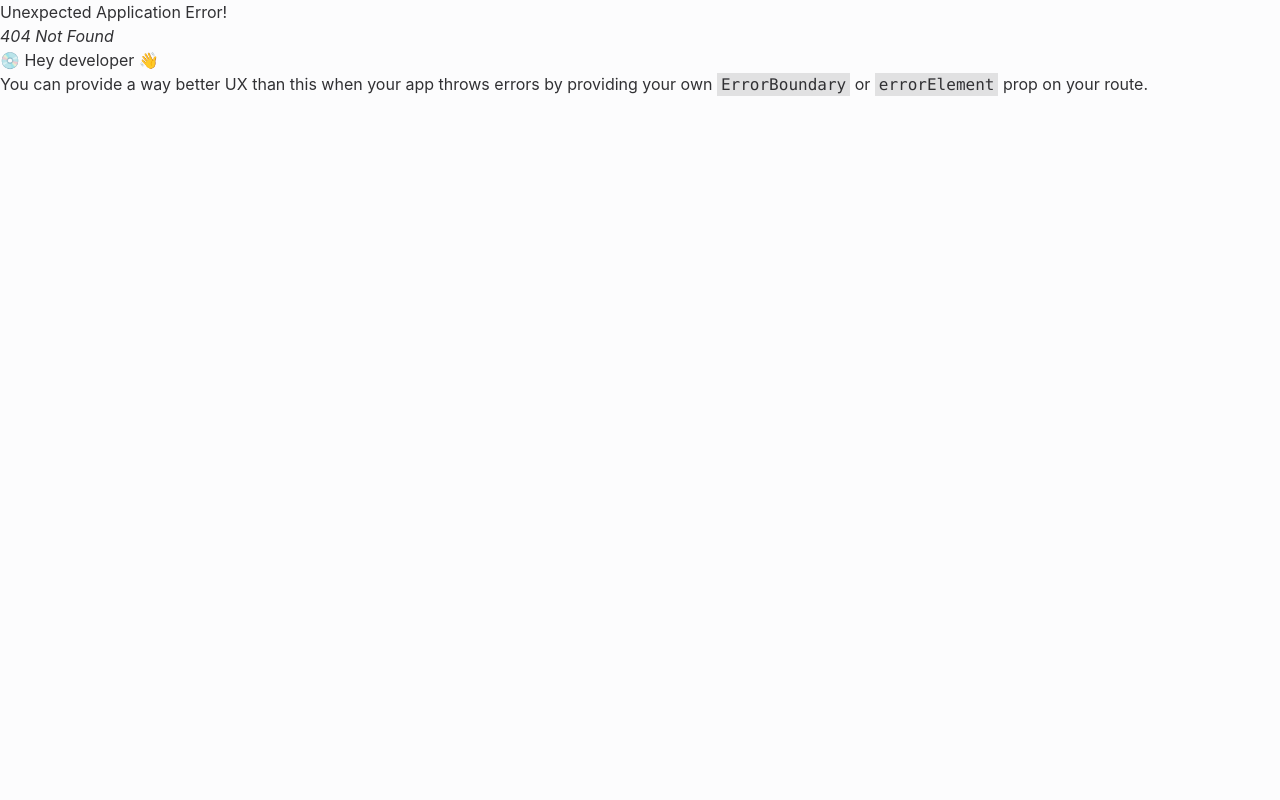
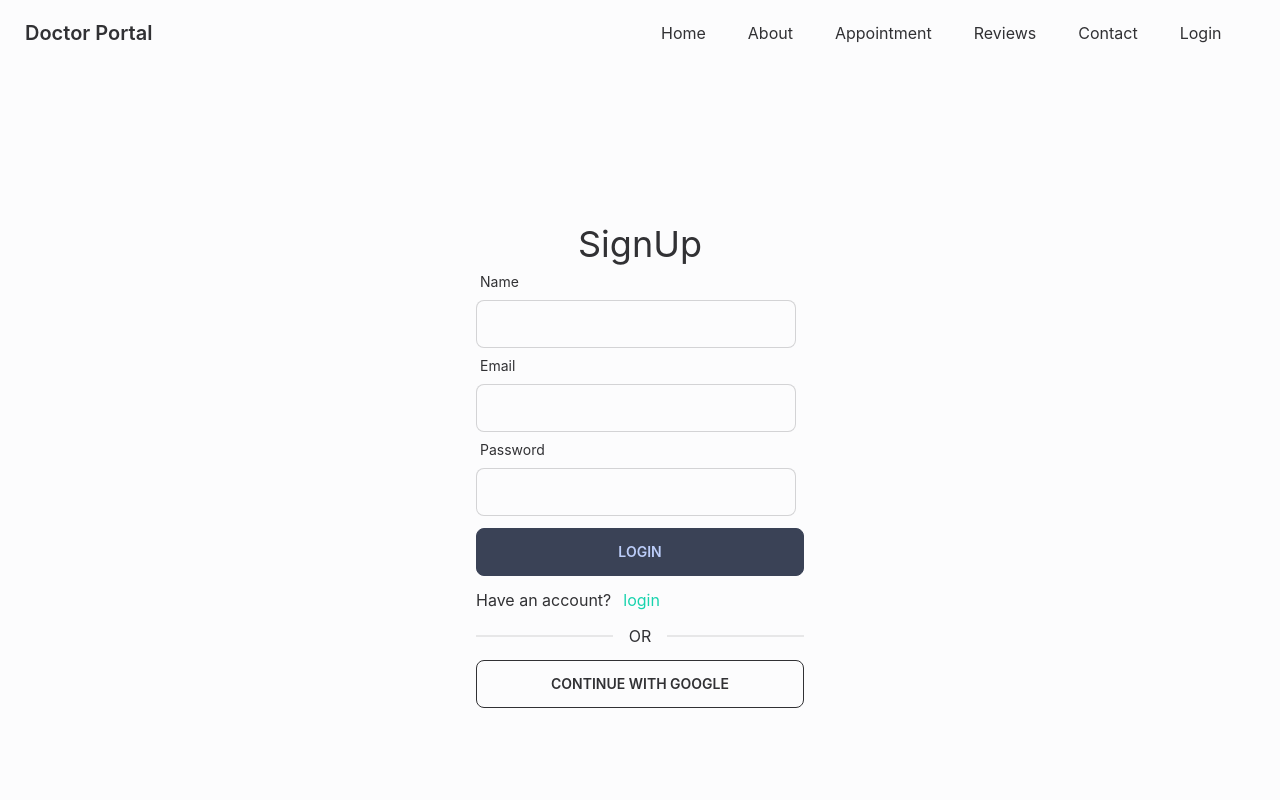
Before and after one commit to Flocky05/doctor-portal-client, a React (Create React App) app: page /signup in a window 1280 px wide. Before the commit this address had no page. Shown: the top 800 px of the page. Built offline with nearby package versions, Linux system fonts and the light colour scheme.

Commit message:
complete signup design

```diff
--- a/src/Pages/Login/Login/Login.js
+++ b/src/Pages/Login/Login/Login.js
@@ -41,7 +41,7 @@
                     <input className='btn btn-accent px-3 w-full' type="submit" value="Login" />
                     <div className='flex mt-3'>
                         <p className='gap-3 mr-3'>New to Doctors Portal?</p>
-                        <Link to='/Register' className='text-secondary'>Create new account</Link>
+                        <Link to='/signup' className='text-secondary'> new account</Link>
                     </div>
                     <div className="divider">OR</div>
                     <button className="btn btn-outline w-full">CONTINUE WITH GOOGLE</button>
--- /dev/null
+++ b/src/Pages/SignUp/SignUp.js
@@ -0,0 +1,58 @@
+import React from 'react';
+import { useForm } from 'react-hook-form';
+import { Link } from 'react-router-dom';
+
+const SignUp = () => {
+    const { register, handleSubmit, formState: { errors } } = useForm();
+    const handleSignUp = data => {
+        console.log(data);
+    }
+    return (
+        <div>
+            <div className='h-[800px] flex justify-center items-center'>
+                <div className='w-96 p-7'>
+                    <h2 className='text-4xl text-center'>SignUp</h2>
+                    <form onSubmit={handleSubmit(handleSignUp)}>
+                        <div className="form-control w-full max-w-xs">
+                            <label className="label">
+                                <span className="label-text">Name</span>
+                            </label>
+                            <input type="text"
+                                {...register("name", { required: true })}
+                                className="input input-bordered w-full max-w-xs" />
+
+                        </div>
+                        <div className="form-control w-full max-w-xs">
+                            <label className="label">
+                                <span className="label-text">Email</span>
+                            </label>
+                            <input type="email"
+                                {...register("email", { required: "email is required" })}
+                                className="input input-bordered w-full max-w-xs" />
+                            {errors.email && <p className='text-red-600'>{errors.email?.message}</p>}
+                        </div>
+                        <div className="form-control w-full max-w-xs">
+                            <label className="label">
+                                <span className="label-text">Password</span>
+                            </label>
+                            <input type="password"
+                                {...register("password", { required: "password is required" })}
+                                className="input input-bordered w-full max-w-xs" />
+                            {errors.password && <p className='text-red-600'>{errors.password?.message}</p>}
+
+                        </div>
+                        <input className='btn btn-accent px-3 w-full mt-3' type="submit" value="Login" />
+                        <div className='flex mt-3'>
+                            <p className='gap-3 mr-3'>Have an account?</p>
+                            <Link to='/login' className='text-secondary'>login</Link>
+                        </div>
+                        <div className="divider">OR</div>
+                        <button className="btn btn-outline w-full">CONTINUE WITH GOOGLE</button>
+                    </form>
+                </div>
+            </div>
+        </div>
+    );
+};
+
+export default SignUp;
--- a/src/Router/Router.js
+++ b/src/Router/Router.js
@@ -3,6 +3,7 @@
 import Home from "../Pages/Home/Home/Home";
 import Login from "../Pages/Login/Login/Login";
 import Main from "../Pages/Main/Main";
+import SignUp from "../Pages/SignUp/SignUp";
 
 export const router = createBrowserRouter([
     {
@@ -18,6 +19,10 @@
                 element: <Login></Login>
             },
             {
+                path: '/signup',
+                element: <SignUp></SignUp>
+            },
+            {
                 path: '/appointment',
                 element: <Appointment></Appointment>
             }
```
